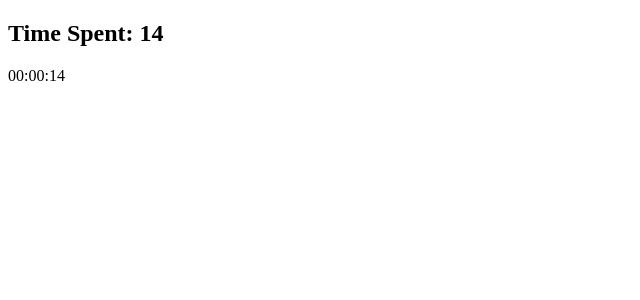
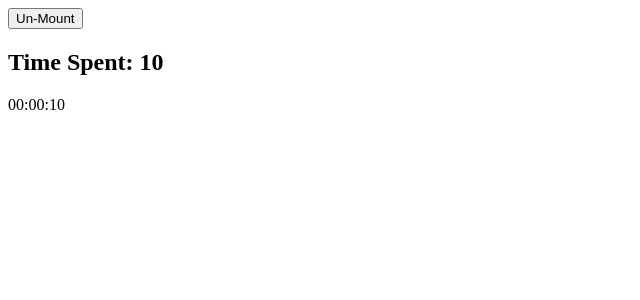
Before and after one commit to content-cn/React-18-L8-Component-Lifecycle-Methods, a React (Create React App) app: page / in a window 1280 px wide. Shown: the top 300 px of the page, without its empty margins (0-640 px from the left). Built offline with nearby package versions, Linux system fonts and the light colour scheme.

Commit message:
stopping-and-unmounting-timer

```diff
--- a/src/App.js
+++ b/src/App.js
@@ -2,11 +2,27 @@ import React from "react";
 import TimerOne from "./Components/Timer/TimerOne.js";
 
 class App extends React.Component {
+  constructor() {
+    super();
+
+    this.state = {
+      mount: true
+    }
+  }
+
+  handleMount = () => {
+    this.setState((prevState) => {
+      return {
+        mount: !prevState.mount
+      }
+    })
+  };
 
   render() {
     return (
       <>
-        <TimerOne />
+        <button onClick ={this.handleMount}>{this.state.mount ? "Un-Mount": "Mount"}</button>
+        {this.state.mount? <TimerOne />: null}
       </>
     );
   }
--- a/src/Components/Timer/TimerOne.js
+++ b/src/Components/Timer/TimerOne.js
@@ -38,6 +38,13 @@ export default class TimerOne extends React.Component {
     console.log("_________________________________");
   }
 
+  componentWillUnmount() {
+    console.log("Timer componentWillUnmount");
+    if (this.state.time === 10) {
+      clearInterval(this.timer);
+    }
+  }
+
   render() {
     return (
       <div>
```
